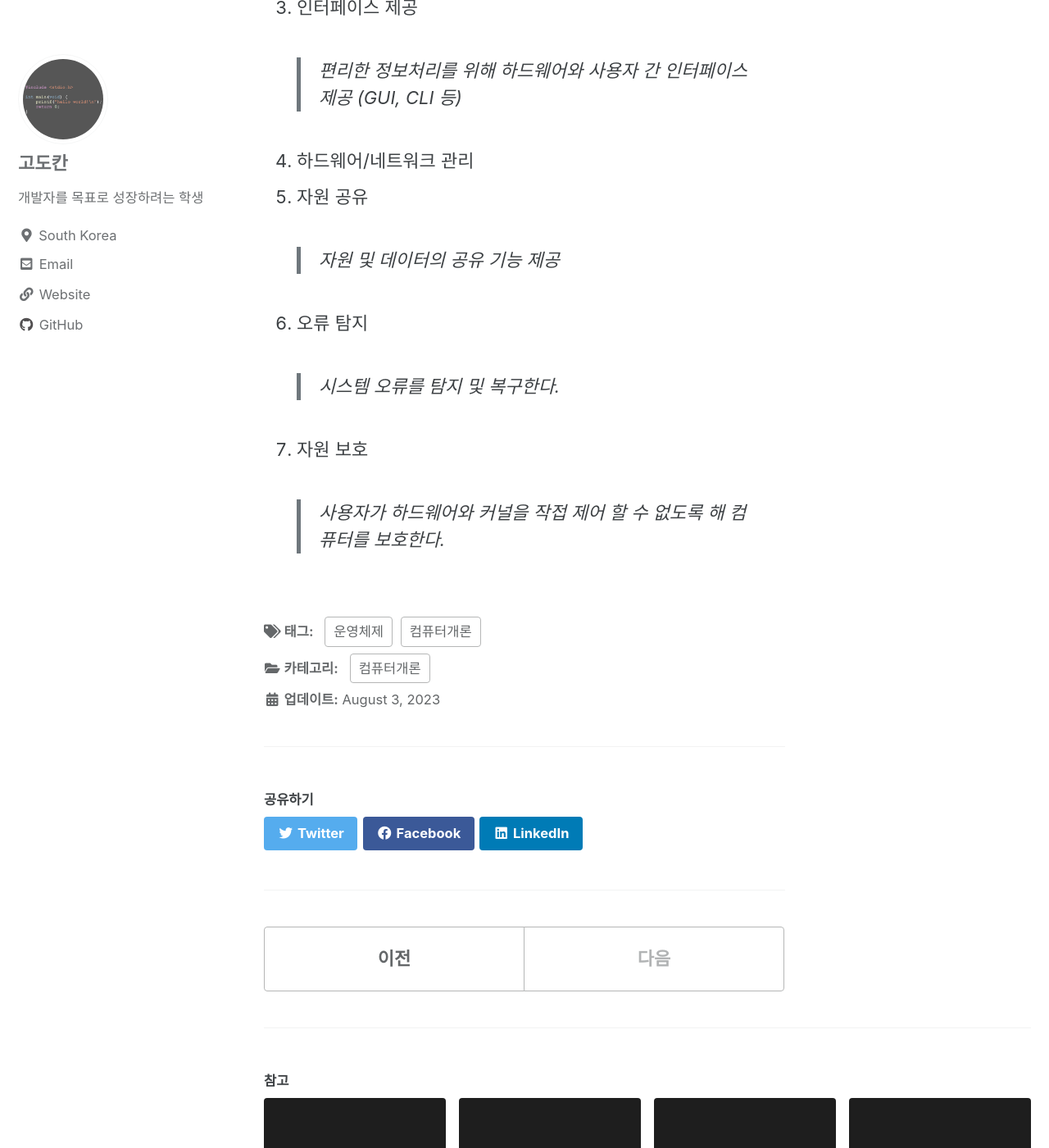
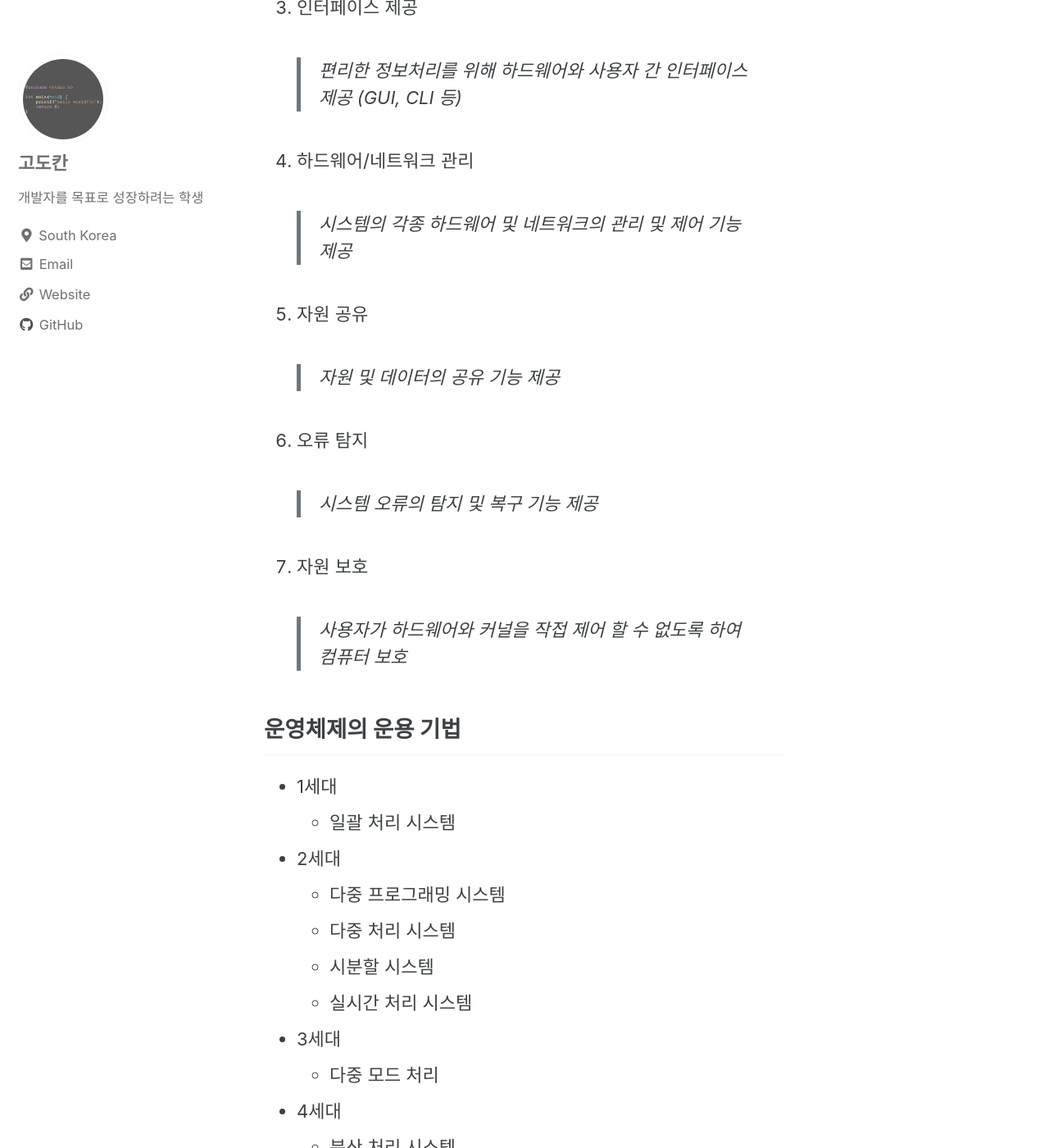
Before and after one commit to godokan/godokan.github.io, a Jekyll site: the page built from _posts/2023-08-03-cs-os.md, in a window 1280 px wide and 1400 px high, scrolled down 1199 px. Shown: the whole window at 82% size. Built offline with Jekyll 4.4.1, drawn with Linux system fonts in a browser that asks for light colours; cached includes are drawn as plain includes; some of the changed text lies outside the part shown.

Commit message:
Update 2023-08-03-cs-os.md

```diff
--- a/_posts/2023-08-03-cs-os.md
+++ b/_posts/2023-08-03-cs-os.md
@@ -23,15 +23,30 @@ last_modified_at: 2023-08-03T18:12
 ## 운영체제의 기능
 
 1. 자원관리
-> 프로세서, 기억장치, 입출력 장치, 파일 및 정보 등의 자원 관리
+> 프로세서, 기억장치, 입출력 장치, 파일 및 정보 등의 자원 관리 기능 제공
 2. 스케쥴링
 > 효율적인 자원관리를 위해 자원 스케쥴링 기능 제공
 3. 인터페이스 제공
 > 편리한 정보처리를 위해 하드웨어와 사용자 간 인터페이스 제공 (GUI, CLI 등)
 4. 하드웨어/네트워크 관리
+> 시스템의 각종 하드웨어 및 네트워크의 관리 및 제어 기능 제공
 5. 자원 공유
 > 자원 및 데이터의 공유 기능 제공
 6. 오류 탐지
-> 시스템 오류를 탐지 및 복구한다.
+> 시스템 오류의 탐지 및 복구 기능 제공
 7. 자원 보호
-> 사용자가 하드웨어와 커널을 작접 제어 할 수 없도록 해 컴퓨터를 보호한다.
+> 사용자가 하드웨어와 커널을 작접 제어 할 수 없도록 하여 컴퓨터 보호
+
+## 운영체제의 운용 기법
+
+* 1세대
+	* 일괄 처리 시스템
+* 2세대
+	* 다중 프로그래밍 시스템
+	* 다중 처리 시스템
+	* 시분할 시스템
+	* 실시간 처리 시스템
+* 3세대
+	* 다중 모드 처리
+* 4세대
+	* 분산 처리 시스템
```
